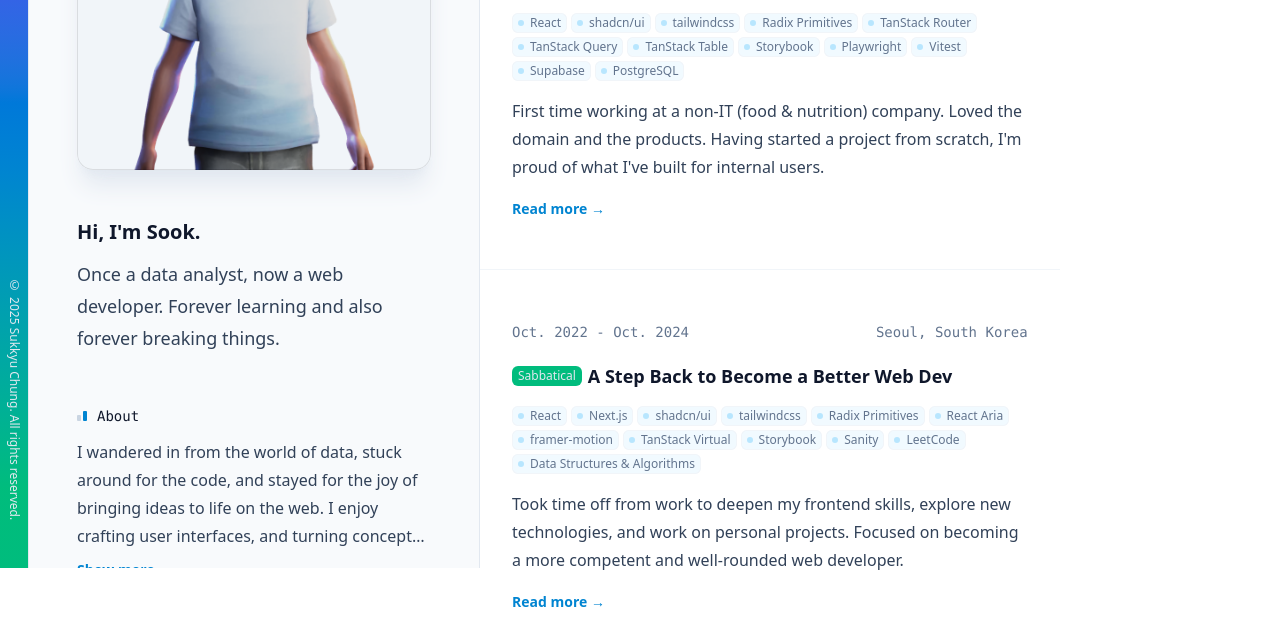
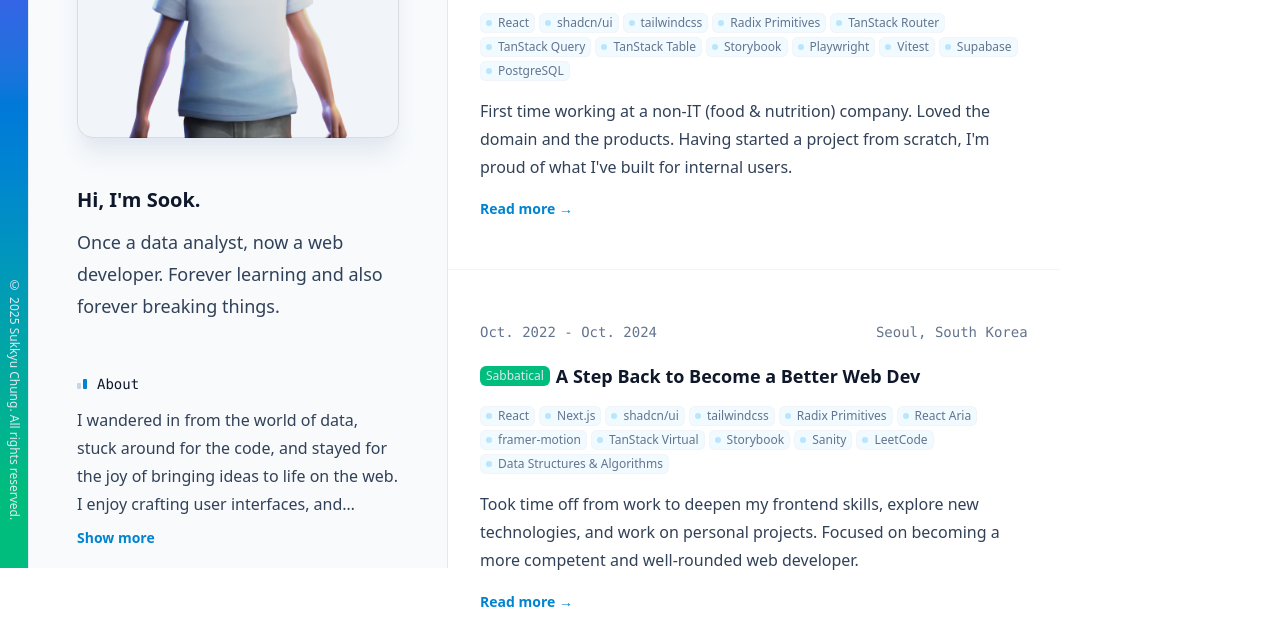
Before and after one commit to sookmax/website-astro, an Astro site: page /tags in a window 1280 px wide. Shown: the part 232-859 px from the top of the page. Built offline with nearby package versions, Linux system fonts and the light colour scheme; Astro itself is replaced by a stand-in of ours; a web font is replaced by a local one.

Commit message:
remove header size when screen is 'xl'

```diff
--- a/src/layouts/MainLayout.astro
+++ b/src/layouts/MainLayout.astro
@@ -8,7 +8,7 @@ import MainLayoutImage from "@/components/MainLayoutImage.astro";
 ---
 
 <header
-  class="bg-slate-50 lg:fixed lg:inset-y-0 lg:left-0 lg:flex lg:w-112 lg:items-start lg:overflow-y-auto xl:w-120"
+  class="bg-slate-50 lg:fixed lg:inset-y-0 lg:left-0 lg:flex lg:w-112 lg:items-start lg:overflow-y-auto"
 >
   <DesktopStickyHeader />
   <div
@@ -29,7 +29,7 @@ import MainLayoutImage from "@/components/MainLayoutImage.astro";
   </div>
 </header>
 <main
-  class="border-t border-slate-200 lg:relative lg:mb-28 lg:ml-112 lg:border-t-0 xl:ml-120"
+  class="border-t border-slate-200 lg:relative lg:mb-28 lg:ml-112 lg:border-t-0"
 >
   <WaveForm class="absolute top-0 left-0 h-20 w-full" />
   <div class="relative"><slot /></div>
```
